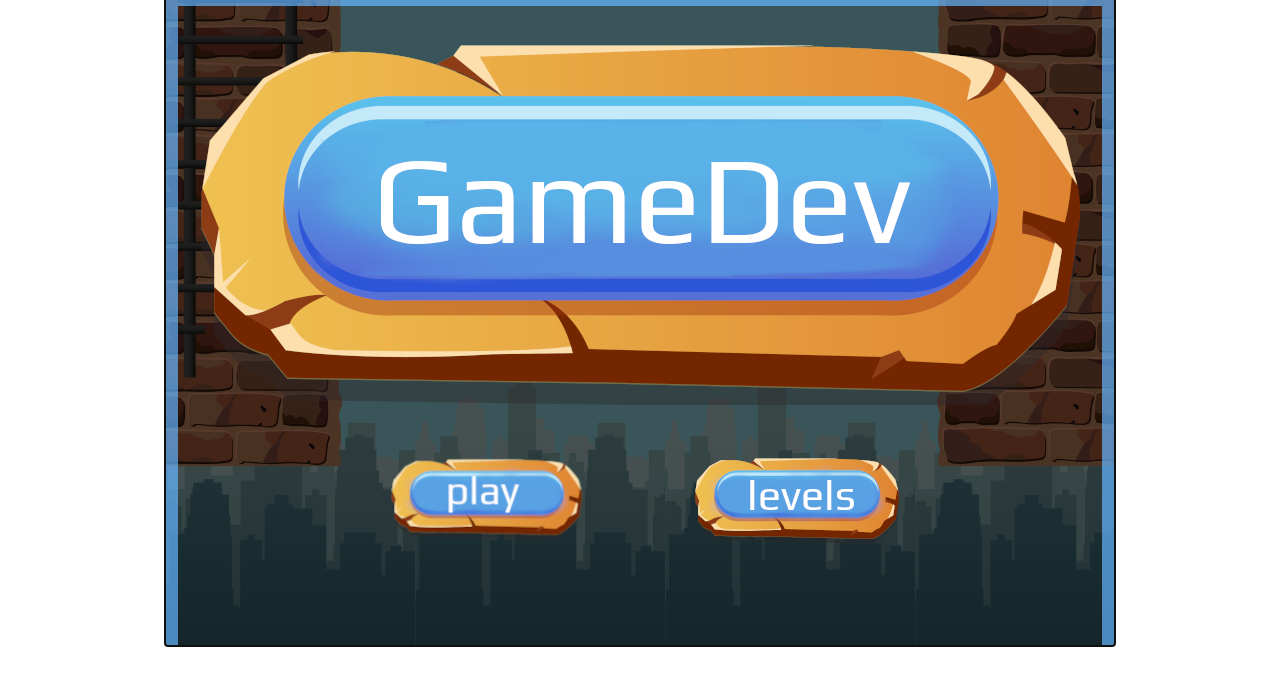
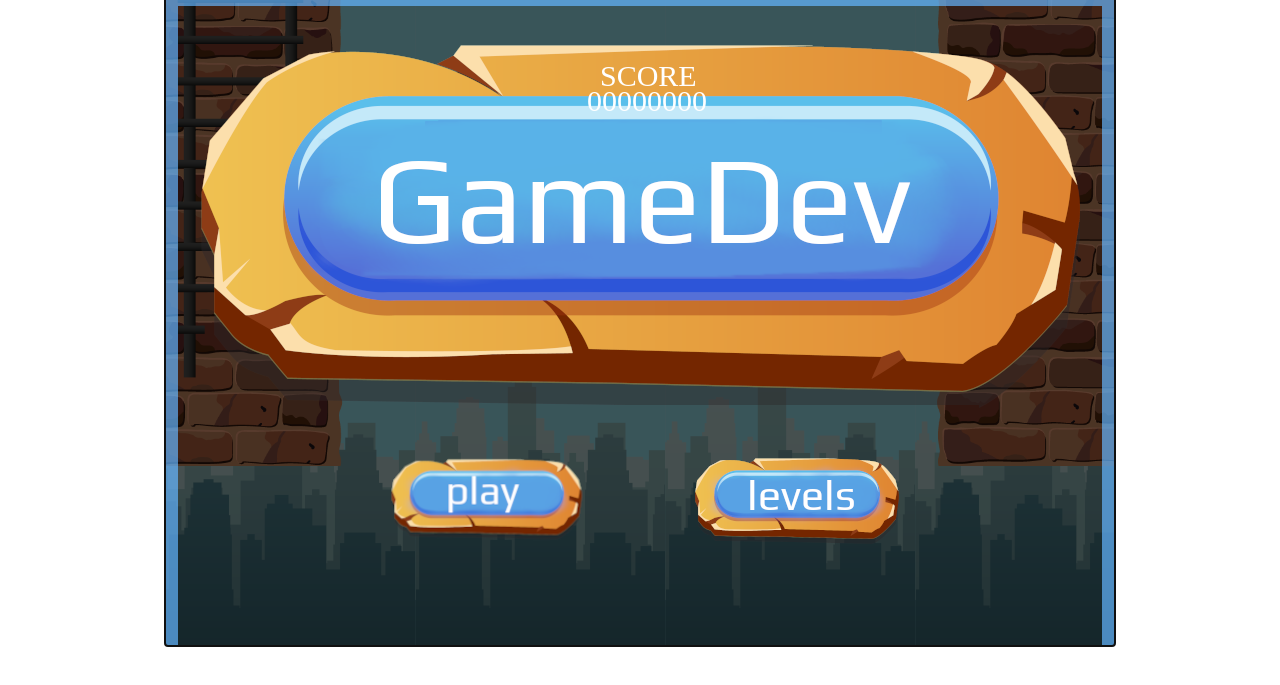
Before and after one commit to lsannicolas/GameDev, a plain HTML site: page index.html in a window 1280 px wide. Shown: the part 69-754 px from the top of the page. Drawn offline with Linux system fonts and the light colour scheme.

Commit message:
switching work spaces

```diff
--- a/scenemanager.js
+++ b/scenemanager.js
@@ -6,7 +6,7 @@ class SceneManager {
         this.y = 0;
         this.lastCamY = 0;
         this.yFlag = true;
-        this.bricky = 0;
+        this.score = 0;
         //this.ninja = new Ninja(this.game, 0 * PARAMS.BLOCKWIDTH, 2.5 * PARAMS.BLOCKWIDTH, true);
         this.level = levelOne;
         this.platforms = levelOne.platforms
@@ -222,6 +222,11 @@ class SceneManager {
     };
 
     draw(ctx) {
+        ctx.font = 30 + 'px "Press Start 2P"';
+        ctx.fillStyle = "White";
+        ctx.fillText("SCORE", 435, 90);
+        ctx.fillText((this.score + "").padStart(8,"0"), 422, 115);
+
         // Make it a larger window to hold more platforms
         // Remove/Add based on distance
         let lowest = this.game.platforms[0];
```
Also changed, not shown: index.html (+1 -0 lines), main.js (line endings or trailing spaces).
